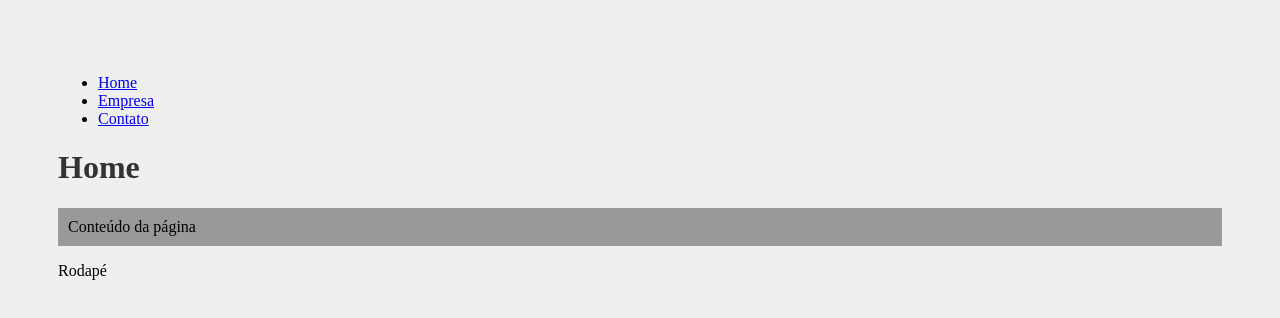
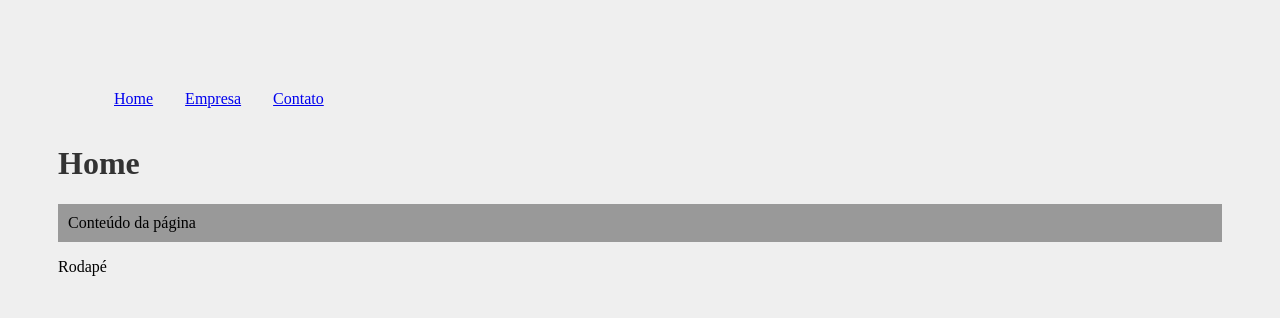
Before and after one commit to barbosaotavio/cost-manager, a React (Create React App) app: page / in a window 1280 px wide. Shown: the top 318 px of the page. Built offline with nearby package versions, Linux system fonts and the light colour scheme.

Commit message:
adicionando css

```diff
--- a/src/components/Layout/Navbar.js
+++ b/src/components/Layout/Navbar.js
@@ -1,15 +1,17 @@
 import {Link} from 'react-router-dom'
+import Styles from './Navbar.module.css'
 function Navbar() {
 
     return(
-        <ul>
-        <li>
+        <ul className={Styles.list}>
+
+        <li className={Styles.item}>
           <Link to= '/'>Home</Link>
         </li>
-        <li>
+        <li className={Styles.item}>
           <Link to= '/Empresa'>Empresa</Link>
         </li>
-        <li>
+        <li className={Styles.item}>
           <Link to= '/Contato'>Contato</Link>
         </li>
       </ul>
--- /dev/null
+++ b/src/components/Layout/Navbar.module.css
@@ -0,0 +1,7 @@
+.list {
+    display: flex;
+    list-style: none;
+}
+.item {
+    margin: 1em;
+}
```
